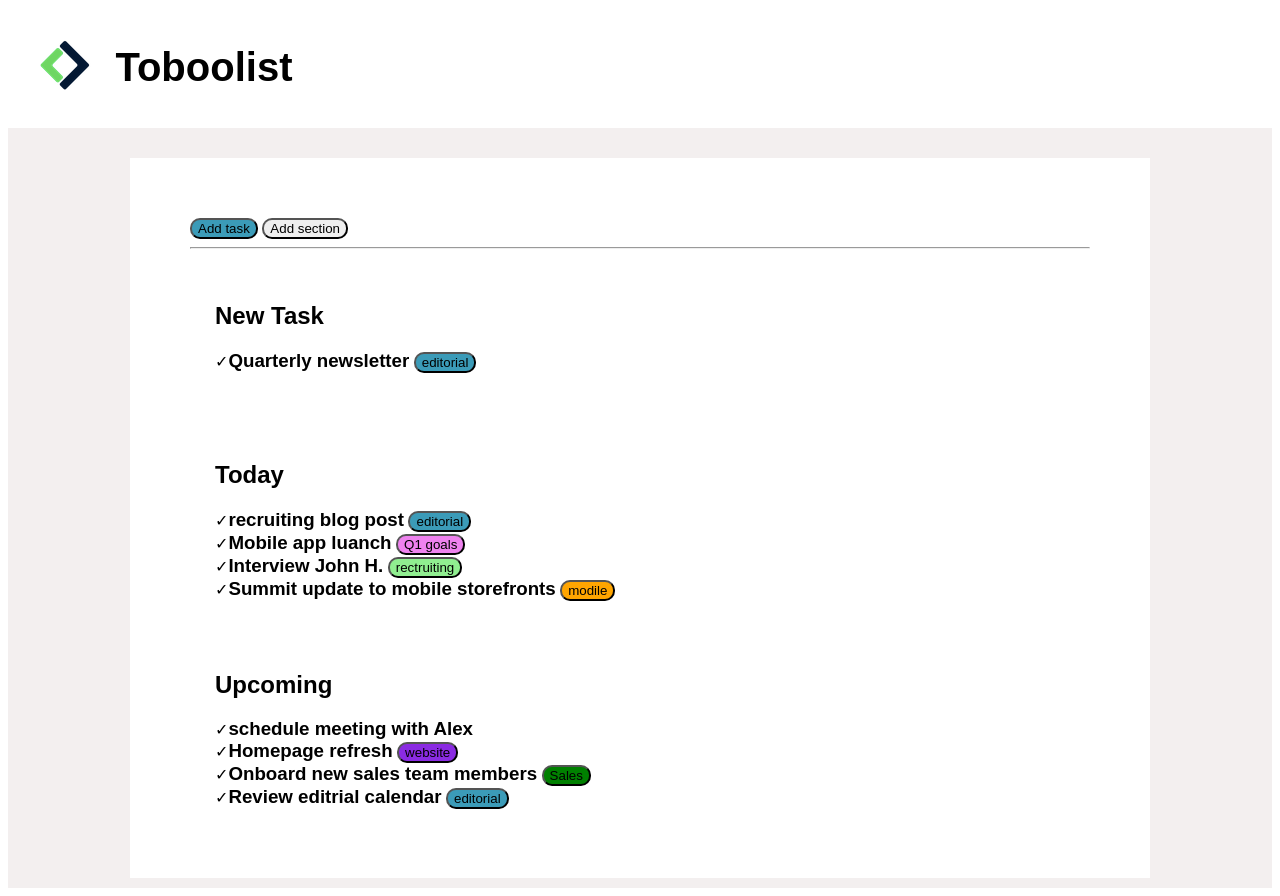
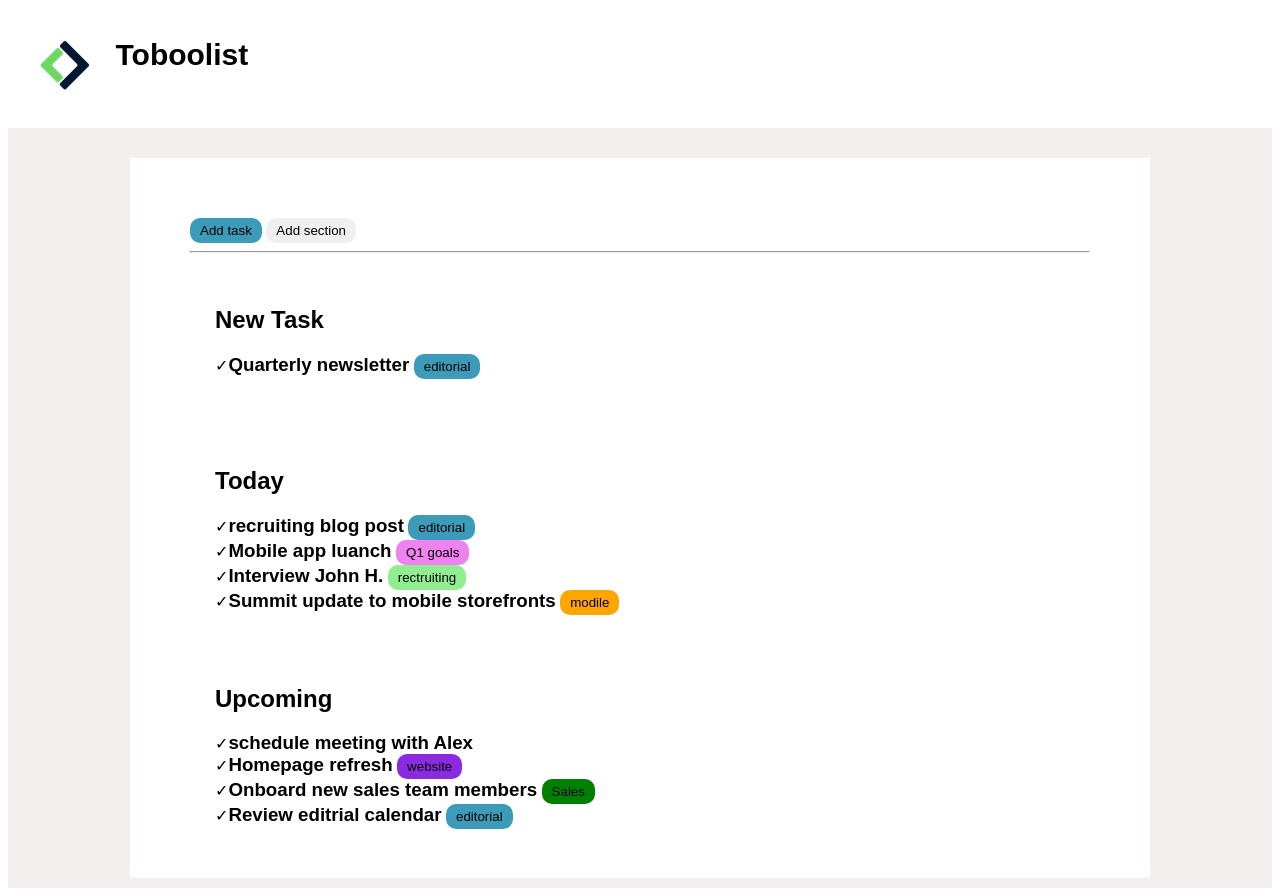
Before and after one commit to lucabettisorbelli/html-css-toboolist, a plain HTML site: page index.html in a window 1280 px wide. Drawn offline with Linux system fonts and the light colour scheme.

Commit message:
modifiche button

```diff
--- a/css/style.css
+++ b/css/style.css
@@ -12,9 +12,10 @@ header {
 }
 
 h1 {
-    font-size: 40px;
+    font-size: 30px;
     display: inline-block;
     vertical-align: top;
+    font-weight: 900;
 }
 
 main {
@@ -35,9 +36,13 @@ main {
  h3  {
     display: inline;
 }
+
 button{
     display: inline-block;
     border-radius: 10px;
+    cursor: pointer;
+    padding: 5px 10px;
+    border: none;
 }
  span {
     display: inline-block;
```
